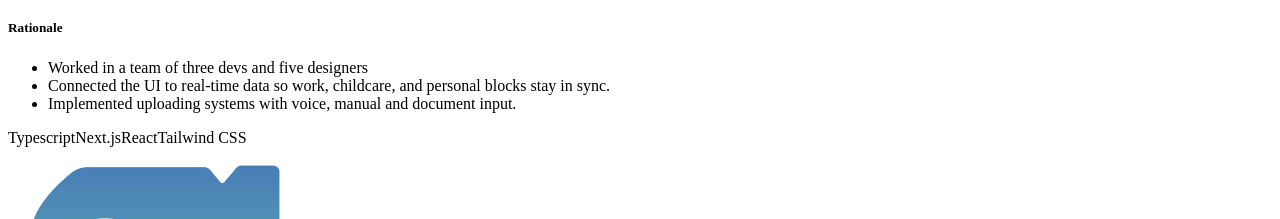
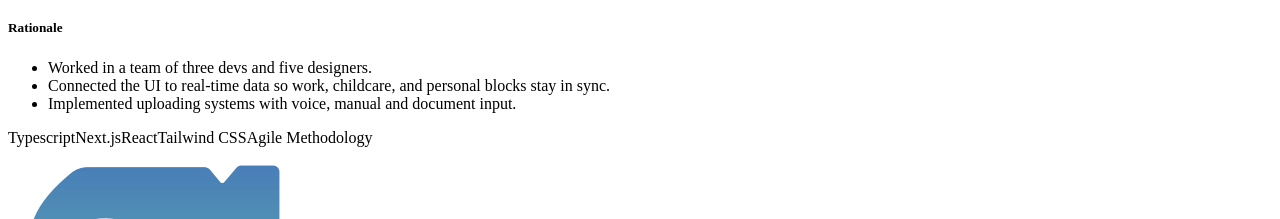
Before and after one commit to matheusdemeis/Portfolio-Website, a React (Vite) app: page / in a window 1280 px wide. Shown: the part 2465-2684 px from the top of the page. Built offline with nearby package versions, Linux system fonts and the light colour scheme; the HTML template or start-up script is replaced by a standard one.

Commit message:
adding missing dots, and missing tags

```diff
--- a/src/data/projects.js
+++ b/src/data/projects.js
@@ -5,7 +5,7 @@ export const projects = [
       id: 3,
       title: 'Tandem',
       description: 'Tandem is a scheduling app that helps tradeworkers manage busy work hours, coordinate childcare, and stay organized throughout the week.',
-      tags: ['Typescript', 'Next.js', 'React', 'Tailwind CSS'],
+      tags: ['Typescript', 'Next.js', 'React', 'Tailwind CSS', 'Agile Methodology'],
       link: 'https://github.com/IDSP-TRADECARE/Tandem',
       blog: {
         title: 'Tandem Blog',
@@ -22,7 +22,7 @@ export const projects = [
       role: 'Full stack web developer',
       year: '2025',
       rationale: [
-        'Worked in a team of three devs and five designers',
+        'Worked in a team of three devs and five designers.',
         'Connected the UI to real-time data so work, childcare, and personal blocks stay in sync.',
         'Implemented uploading systems with voice, manual and document input.'
       ],
```
